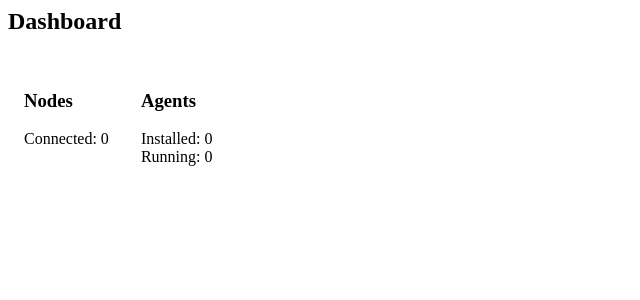
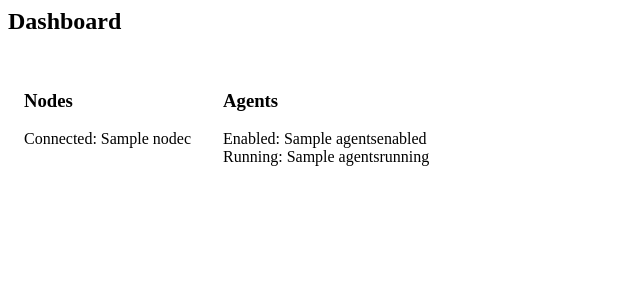
Before and after one commit to Homebrain/Homebrain, a Flask app: template homebrain/site/templates/dashboard.html in a window 1280 px wide. Shown: the top 300 px of the page, without its empty margins (0-640 px from the left). Run offline with Flask 2, Linux system fonts and the light colour scheme; the template is opened without the code that fills it: most values are stand-ins (such as "Sample title", 1, 10 or a date in 2020).

Commit message:
WebUI dashboard now shows running/enabled agents count

```diff
--- a/homebrain/site/templates/dashboard.html
+++ b/homebrain/site/templates/dashboard.html
@@ -3,12 +3,12 @@
 <div style="display: flex;">
     <div class="col-md-6 well" style="margin: 1em;">
         <h3>Nodes</h3>
-        Connected: 0
+        Connected: {{nodec}}
     </div>
     <div class="col-md-6 well" style="margin: 1em;">
         <h3>Agents</h3>
-        Installed: 0
+        Enabled: {{agentsenabled}}
         <br>
-        Running: 0
+        Running: {{agentsrunning}}
     </div>
 </div>
```
Also changed, not shown: homebrain/site/scripts/main.js (+18 -1 lines).
